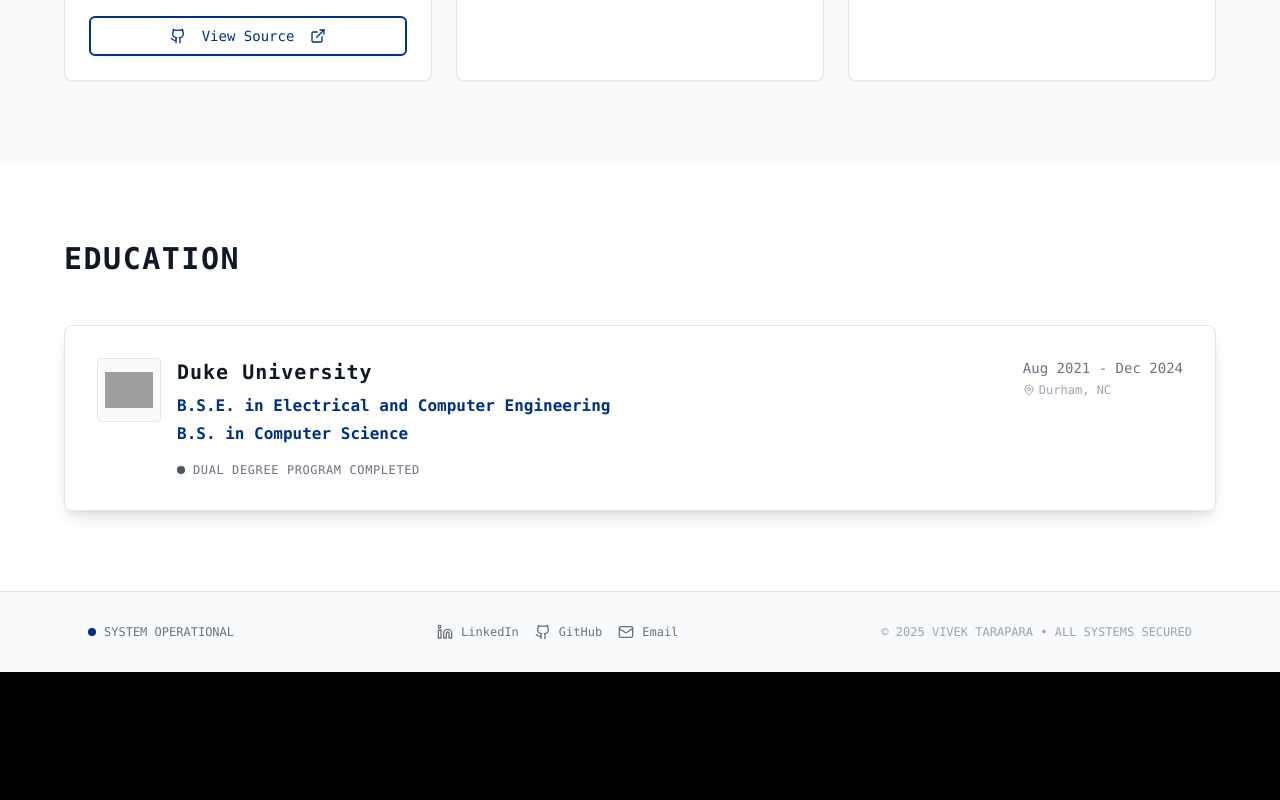
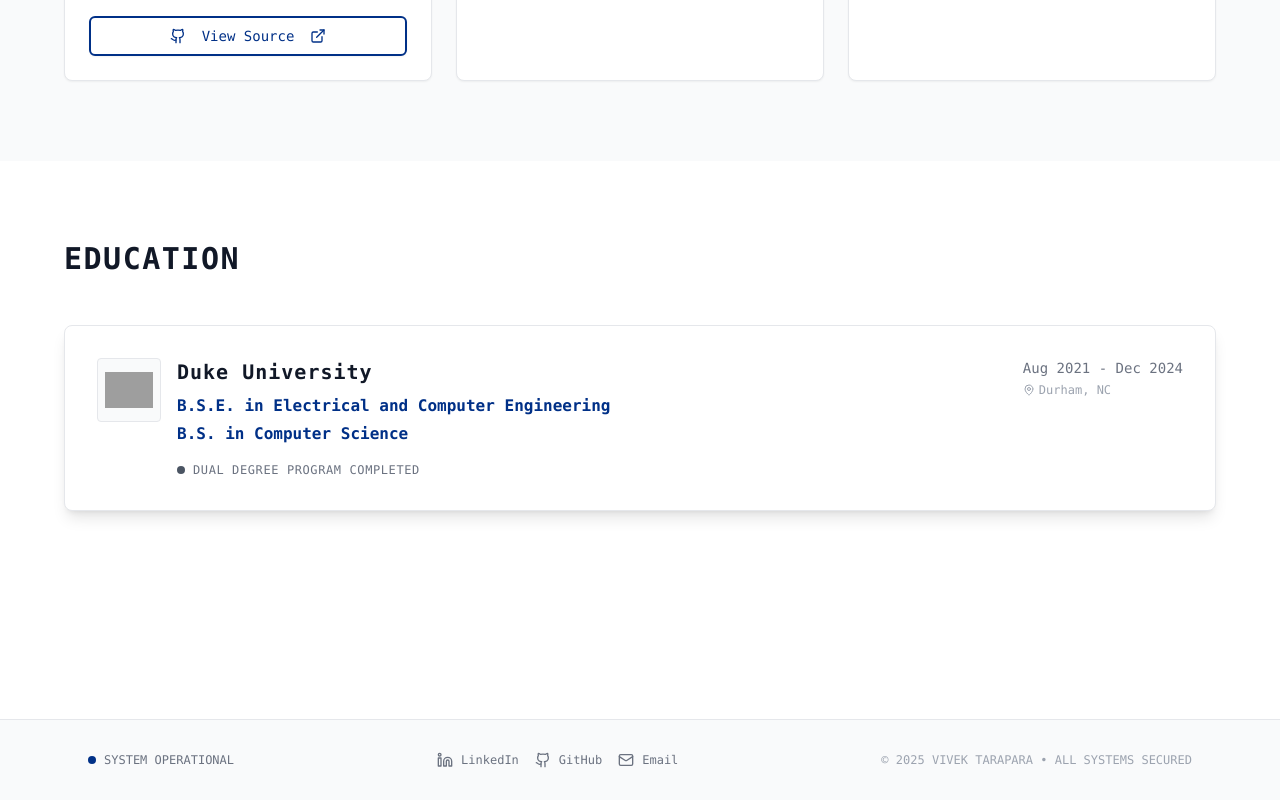
Before and after one commit to vtarapara/vtarapara.github.io, a Next.js app: page / in a window 1280 px wide. Shown: the part 2367-3167 px from the top of the page. Before the commit the page ends 3039 px from the top, so only its background shows below. Built offline with nearby package versions, Linux system fonts and the light colour scheme; grey boxes are pictures that could not be loaded.

Commit message:
spacing issue for corrected navbar

```diff
--- a/app/page.tsx
+++ b/app/page.tsx
@@ -504,6 +504,9 @@ export default function ProfessionalPortfolio() {
             </Card>
           </div>
         </section>
+
+        <div className="h-32 bg-white"></div>
+
       </main>
 
       {/* Work Details Modal */}
```
